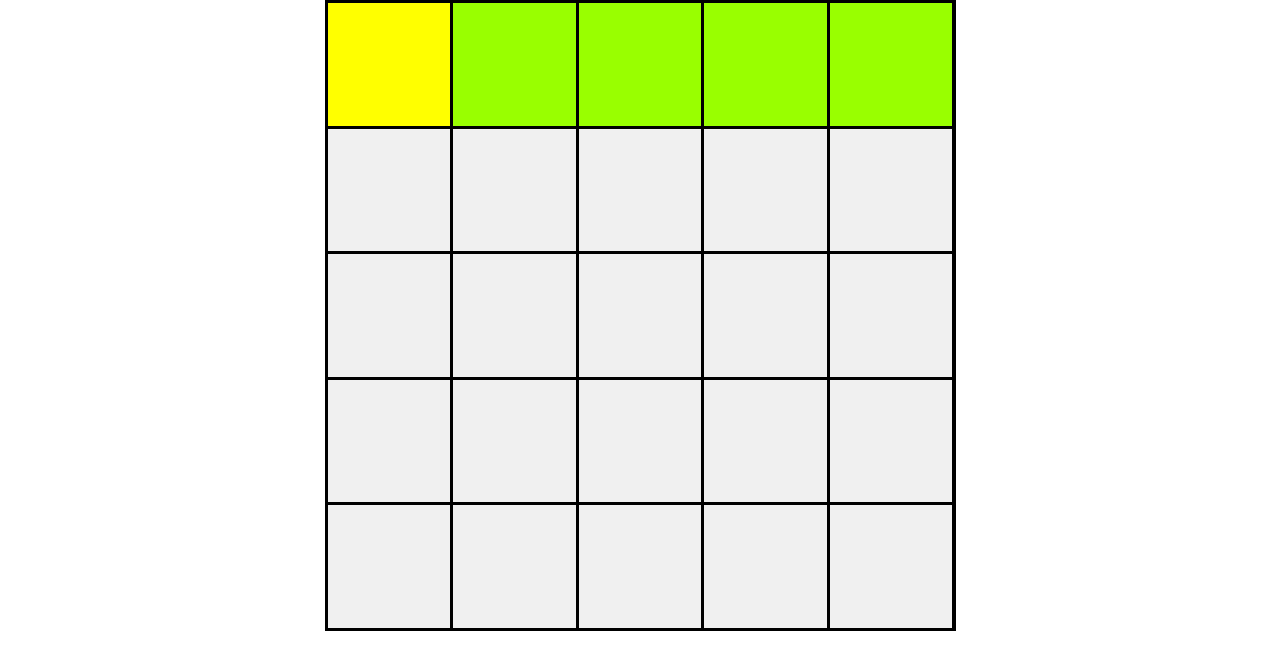
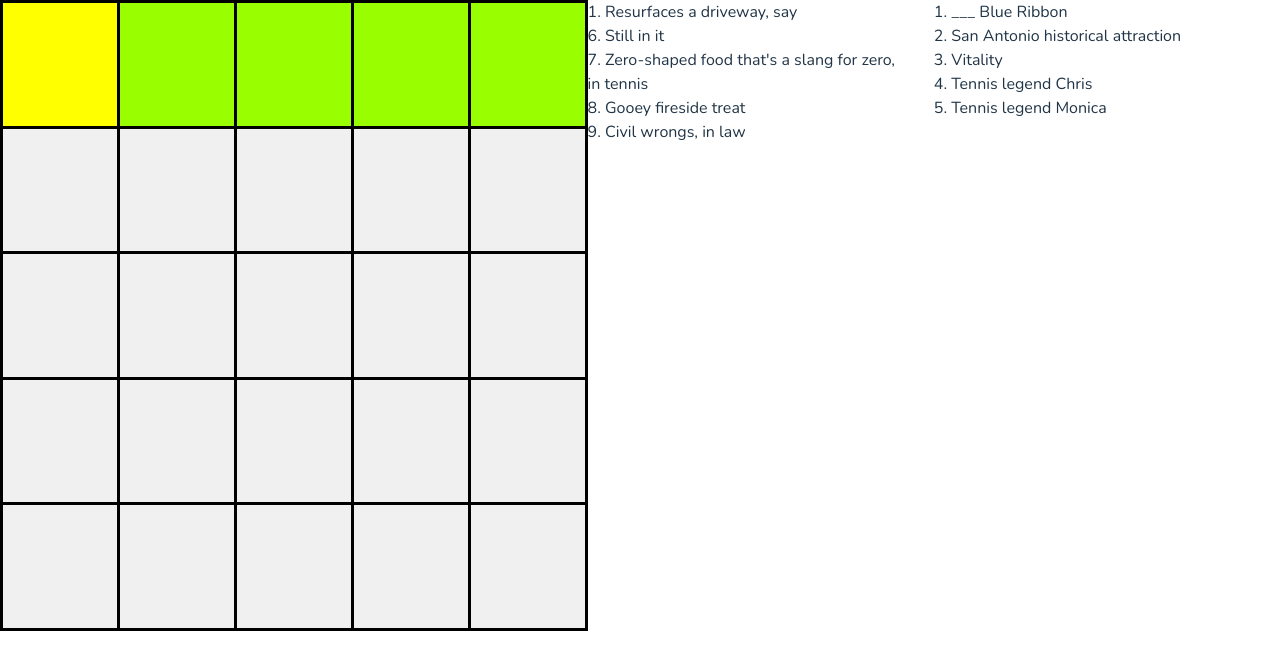
Before and after one commit to Charles-Hong520/crossword, a React (Vite) app: page / in a window 1280 px wide. Shown: the top 670 px of the page. Built offline with nearby package versions, Linux system fonts and the light colour scheme.

Commit message:
display clues

```diff
--- a/index.html
+++ b/index.html
@@ -1,13 +1,21 @@
 <!doctype html>
 <html lang="en">
+
 <head>
   <meta charset="UTF-8" />
   <link rel="icon" type="image/svg+xml" href="/vite.svg" />
   <meta name="viewport" content="width=device-width, initial-scale=1.0" />
   <title>Crossword Puzzle</title>
+
+  <link rel="preconnect" href="https://fonts.googleapis.com">
+  <link rel="preconnect" href="https://fonts.gstatic.com" crossorigin>
+  <link href="https://fonts.googleapis.com/css2?family=Nunito:ital,wght@0,200..1000;1,200..1000&display=swap"
+    rel="stylesheet">
 </head>
+
 <body>
   <div id="root"></div>
   <script type="module" src="/src/main.jsx"></script>
 </body>
+
 </html>
--- a/src/components/Clues.jsx
+++ b/src/components/Clues.jsx
@@ -1,11 +1,28 @@
 import { useState } from 'react';
-function Clues({puzzle, setHighlighted}) {
+import '@/styles/Clues.css';
+function Clues({ puzzle, setHighlighted }) {
   const across = puzzle.across;
   const down = puzzle.down;
+
+
+
   return (
     <>
-      <div>
-        {/* {down[1].clue} */}
+      <div className='container'>
+        <ul>
+          {Object.entries(across).map(([number, data]) => (
+            <li key={number}>
+              {number}. {data.clue}
+            </li>
+          ))}
+        </ul>
+        <ul >
+          {Object.entries(down).map(([number, data]) => (
+            <li key={number}>
+              {number}. {data.clue}
+            </li>
+          ))}
+        </ul>
       </div>
     </>
   )
--- a/src/components/Puzzle.jsx
+++ b/src/components/Puzzle.jsx
@@ -14,8 +14,7 @@ function Puzzle() {
       6: { clue: "Still in it", start: [1, 0] },
       7: { clue: "Zero-shaped food that's a slang for zero, in tennis", start: [2, 0] },
       8: { clue: "Gooey fireside treat", start: [3, 0] },
-      9: { clue: "Civil wrongs, in law", start: [4, 0] },
-      owner: [1, 1, 1, 1, 1, 6, 6, 6, 6, 6, 7, 7, 7, 7, 7, 8, 8, 8, 8, 8, 9, 9, 9, 9, 9]
+      9: { clue: "Civil wrongs, in law", start: [4, 0] }
     },
     down: {
       1: { clue: "___ Blue Ribbon", start: [0, 0] },
@@ -23,13 +22,20 @@ function Puzzle() {
       3: { clue: "Vitality", start: [0, 2] },
       4: { clue: "Tennis legend Chris", start: [0, 3] },
       5: { clue: "Tennis legend Monica", start: [0, 4] },
-      owner: [1, 2, 3, 4, 5, 1, 2, 3, 4, 5, 1, 2, 3, 4, 5, 1, 2, 3, 4, 5, 1, 2, 3, 4, 5]
     },
-    answer: "pavesalivebagelsmoretorts"
+    answer: "pavesalivebagelsmoretorts",
+    owner: {
+      across: [1, 1, 1, 1, 1, 6, 6, 6, 6, 6, 7, 7, 7, 7, 7, 8, 8, 8, 8, 8, 9, 9, 9, 9, 9],
+      down: [1, 2, 3, 4, 5, 1, 2, 3, 4, 5, 1, 2, 3, 4, 5, 1, 2, 3, 4, 5, 1, 2, 3, 4, 5]
+    }
   };
-
+  const containerStyle = {
+    display: "flex",
+    flexDirection: "row"
+  }
   return (
     <>
+      <div style={containerStyle}>
         <Grid
           puzzle={puzzle}
         />
@@ -37,6 +43,7 @@ function Puzzle() {
           puzzle={puzzle}
           setHighlighted={setHighlighted}
         />
+      </div>
     </>
   )
 }
--- a/src/styles/App.css
+++ b/src/styles/App.css
@@ -1,4 +1,9 @@
 * {
     margin: 0;
     padding: 0;
+
+    font-family: "Nunito", sans-serif;
+    font-optical-sizing: auto;
+    font-weight: 400;
+    font-style: normal;
 }
--- /dev/null
+++ b/src/styles/Clues.css
@@ -0,0 +1,16 @@
+.container {
+    display: grid;
+    grid-template-columns: 1fr 1fr;
+}
+
+ul {
+    display: flex;
+    flex-direction: column;
+    list-style-type: none;
+}
+
+li {
+    width: 90%;
+    word-wrap: break-word;
+        /* Wrap long words that exceed the max-width */
+}
--- a/src/styles/Grid.css
+++ b/src/styles/Grid.css
@@ -4,4 +4,16 @@
     border: var(--border-width) solid black;
     background-color: black;
     gap: var(--border-width);
+
+    -webkit-user-select: none;
+    /* Safari */
+
+    -moz-user-select: none;
+    /* Firefox */
+
+    -ms-user-select: none;
+    /* IE10+/Edge */
+
+    user-select: none;
+    /* Standard syntax */
 }
```
Lines whose indentation alone changed are shown as unchanged.
